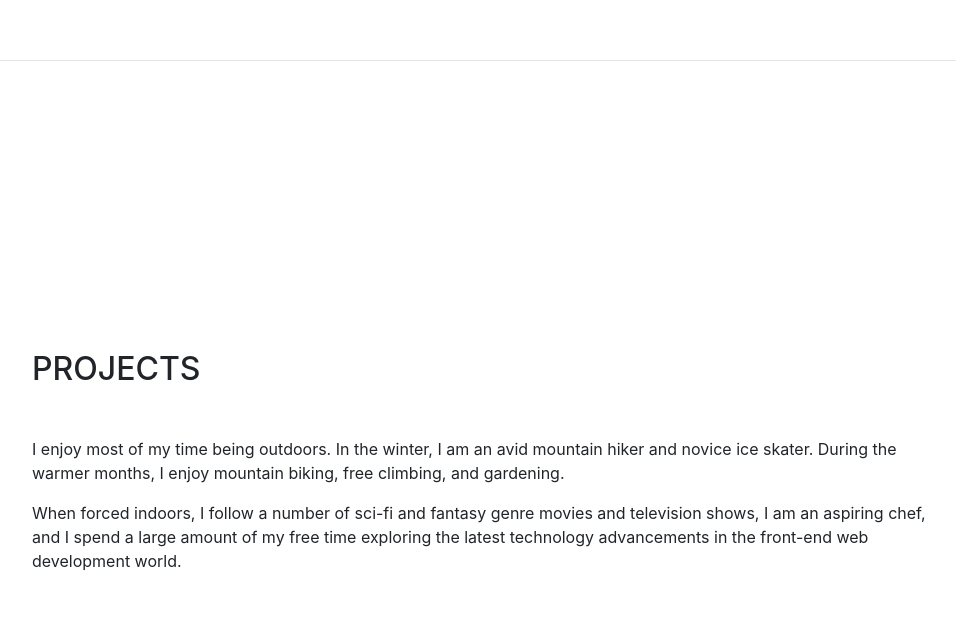
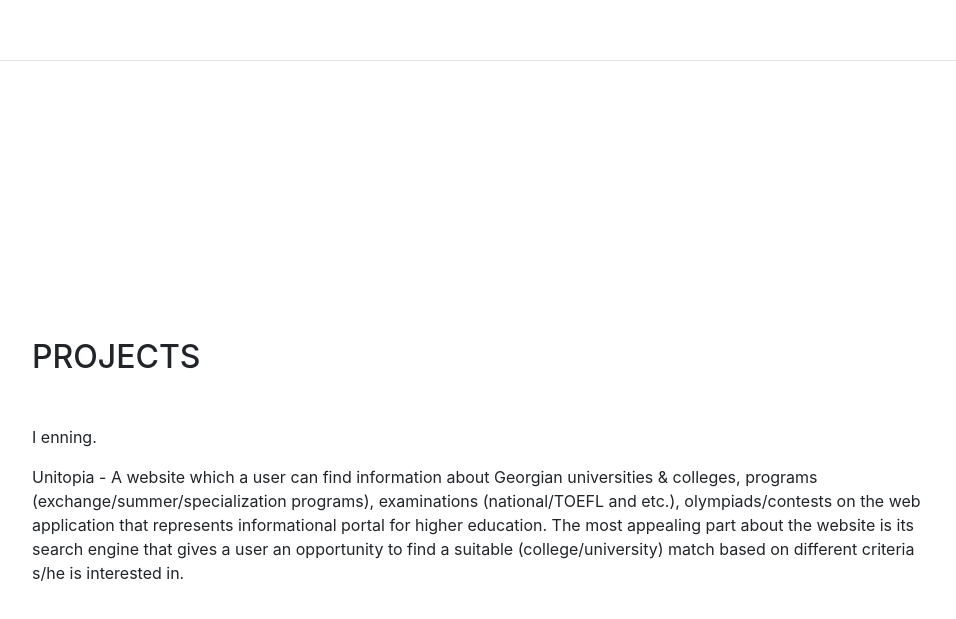
Before and after one commit to Munodiwa/Munodiwa.github.io, a website with bundled scripts: page index.html in a window 1280 px wide. Shown: the part 4987-5606 px from the top of the page, without its empty margins (288-1244 px from the left). Built offline with nearby package versions, Linux system fonts and the light colour scheme; a web font is replaced by a local one.

Commit message:
update projects

```diff
--- a/index.html
+++ b/index.html
@@ -291,8 +291,10 @@
       <section class="resume-section p-3 p-lg-5 d-flex flex-column" id="projects">
         <div class="my-auto">
           <h2 class="mb-5">Projects</h2>
-          <p>I enjoy most of my time being outdoors. In the winter, I am an avid mountain hiker and novice ice skater. During the warmer months, I enjoy mountain biking, free climbing, and gardening.</p>
-          <p class="mb-0">When forced indoors, I follow a number of sci-fi and fantasy genre movies and television shows, I am an aspiring chef, and I spend a large amount of my free time exploring the latest technology advancements in the front-end web development world.</p>
+          <p>I enning.</p>
+          <p class="mb-0">Unitopia - A website which a user can find information about Georgian universities & colleges, programs (exchange/summer/specialization programs), examinations (national/TOEFL and etc.),
+olympiads/contests on the web application that represents informational portal for higher education. The most appealing part about the website is its search engine that gives a user an opportunity to find a suitable (college/university) match based on different criteria s/he is interested in.
+</p>
         </div>
       </section>
 
```
